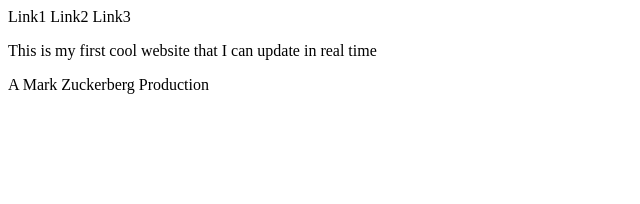
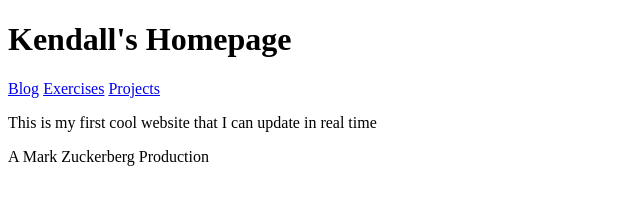
Before and after one commit to mabee17/art3001, a plain HTML site: page index.html in a window 1280 px wide. Shown: the whole page, without its empty margins (0-640 px from the left). Drawn offline with Linux system fonts and the light colour scheme.

Commit message:
Added headers/links

```diff
--- a/index.html
+++ b/index.html
@@ -6,8 +6,11 @@
 
     <body>
         <header>
+            <h1>Kendall's Homepage</h1>
             <nav>
-                Link1 Link2 Link3
+                <a href= "blog/index.html">Blog</a>
+                <a href= "exercises/">Exercises</a>
+                <a href= "projects/">Projects</a>
             </nav>
         </header>
 
```
Also changed, not shown: blog/index.html (+1 -1 lines), exercises/index.html (+1 -1 lines), projects/index.html (+1 -1 lines), 1 other file.
